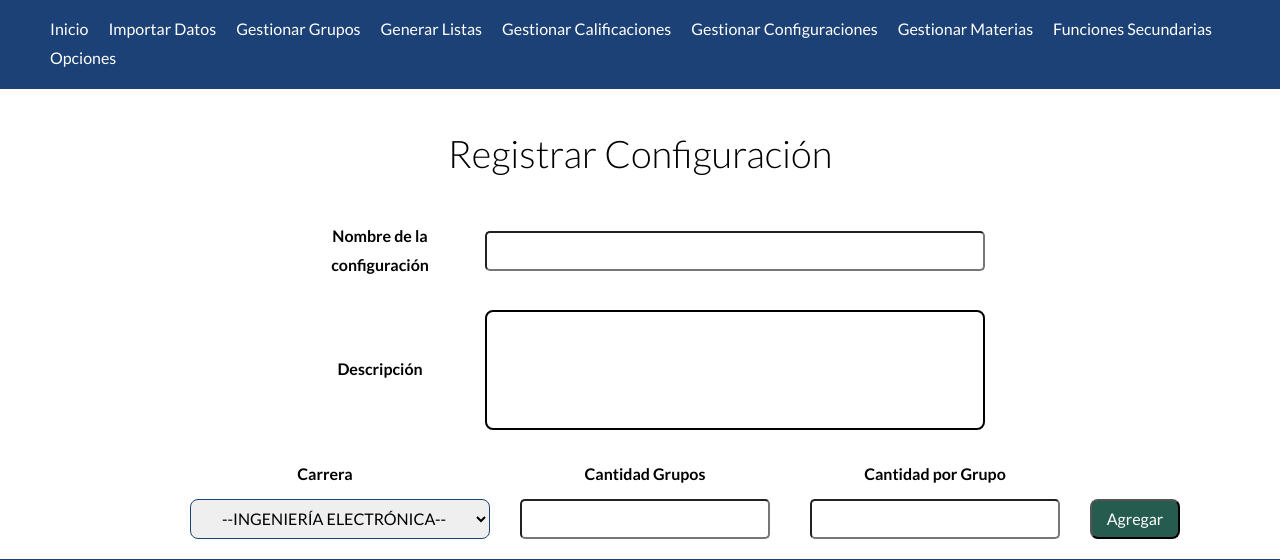
After one commit to Jen412/Sisani-, a PHP site: the page made by admin/Gestionar Configuraciones/RegistrarConfig.php in a window 1280 px wide. The commit adds this page. Shown: the part 283-843 px from the top of the page. Run offline with PHP 8.4, Linux system fonts and the light colour scheme; style sheets or scripts are compiled from the project's sources; some libraries are stand-ins or nearby versions.

Commit message:
Front-End para gestionar las configuraciones
Se establecieron las páginas para gestionar las configuraciones y se corrigió el tamaño de los botones en generar listas.

```diff
--- /dev/null
+++ b/admin/Gestionar Configuraciones/RegistrarConfig.php
@@ -0,0 +1,39 @@
+<?php
+    require "../../includes/funciones.php";
+    inlcuirTemplate('header');
+?>
+<main class="g_config">
+    <h1>Registrar Configuración</h1>
+    <form action="">
+        <div class="nombre">
+            <label >Nombre de la configuración</label>
+            <input type="text" value="">
+        </div>
+        <div class="descripcion">
+            <label >Descripción</label>
+            <textarea name="" id="" cols="48" rows="5"></textarea>
+        </div>
+        <div class="parametros">
+            <div class="carrera">
+                <label for="">Carrera</label>
+                <select>
+                    <option value="" disabled selected>--INGENIERÍA ELECTRÓNICA--</option>
+                </select>
+            </div>
+            <div class="cantidadG">
+                <label>Cantidad Grupos </label>
+                <input type="number">
+            </div>
+            <div class="cantidadXG">
+                <label>Cantidad por Grupo</label>
+                <input type="number">
+            </div>
+            <div class="btnAgregar">
+                <input type="submit" value="Agregar">
+            </div>
+        </div>
+    </form>
+</main>
+<?php
+    inlcuirTemplate('footer');
+?>
--- a/includes/templates/header.php
+++ b/includes/templates/header.php
@@ -51,11 +51,11 @@
                 <li><a href="/admin/Gestionar Calificaciones/ModificarCal.php">Modificar calificaciones </a></li>
             </ul>
         </li>
-        <li><a href="">Gestionar Configuraciones</a>
+        <li><a href="/admin/Gestionar Configuraciones/GestionarConfiguraciones.php">Gestionar Configuraciones</a>
             <ul>
-                <li><a href="">Registrar configuración </a></li>
-                <li><a href="">Ver configuraciones </a></li>
-                <li><a href="">Modificar configuración </a></li>
+                <li><a href="/admin/Gestionar Configuraciones/RegistrarConfig.php">Registrar configuración </a></li>
+                <li><a href="/admin/Gestionar Configuraciones/VerConfig.php">Ver configuraciones </a></li>
+                <li><a href="/admin/Gestionar Configuraciones/ModificarConfig.php">Modificar configuración </a></li>
             </ul>
         </li>
         <li><a href="/admin/Gestionar Materias/GestionarMat.php">Gestionar Materias</a>
--- a/src/scss/app.scss
+++ b/src/scss/app.scss
@@ -6,23 +6,26 @@
 //Layout
 @import 'layout/login';
 @import 'layout/admin';
-@import 'layout/importar';
-@import 'layout/importarDatos';
-@import 'layout/gestionarMenu';
+@import 'layout/Importar/importar';//Importar Datos
+@import 'layout/Importar/importarDatos';
+@import 'layout/gestionarMenu';//Gestionar Grupos
 @import 'layout/generarGrupos';
 @import 'layout/asignarMaestros';
 @import 'layout/verGrupos';
-@import 'layout/gestionarCalMenu';
+@import 'layout/Listas/listaContenidoOculto';//Generar Listas
+@import 'layout/Listas//listaMenu_Y_Botones';
+@import 'layout/Listas/listaAceptados';
+@import 'layout/Listas/listaModal';
+@import 'layout/gestionarCalMenu';//Gestionar Calificaciones
 @import 'layout/calificaciones';
-@import 'layout/Listas/listaContenidoOculto.scss';//Listas
-@import 'layout/Listas//listaMenu_Y_Botones.scss';
-@import 'layout/Listas/listaAceptados.scss';
-@import 'layout/Listas/listaModal.scss';
-@import 'layout/gestionarMat';
+@import 'layout/Configuraciones/RConfiguraciones';//Gestionar Configuraciones
+@import 'layout/Configuraciones/ModificarConfig';
+@import 'layout/Configuraciones/VerConfig';
+@import 'layout/gestionarMat';//Gestionar Materias
 @import 'layout/registrarMat';
 @import 'layout/modificarMat';
 @import 'layout/ModPromCen';
-@import 'layout/funcionesSecMenu';
+@import 'layout/funcionesSecMenu';//Fuciones Secundarias
 @import 'layout/respaldoBDD';
 @import 'layout/nuevoProceso';
 @import 'layout/RegistroNuevoUsuario';
--- /dev/null
+++ b/src/scss/layout/Configuraciones/_RConfiguraciones.scss
@@ -0,0 +1,96 @@
+.config{
+    margin-top: 2rem;
+}
+.buttConfig{
+    @include menu(3, 25rem);
+}
+.g_config{
+    display: block;
+    text-align: center;
+    margin-top: 3rem;
+
+}
+.descripcion{
+    display: flex;
+    margin-top: 2rem;
+    justify-content: center;
+    align-items: center;
+    gap: 2rem;
+    label{
+        width: 15rem;
+        text-align: center;
+
+    }
+    textarea{
+        resize: none;
+        width: 50rem;
+        height: 12rem;
+        display: inline;
+        background-color: $blanco;
+        color: black;
+        border: .2rem solid black;
+        border-radius: 0.8rem;
+    }
+}
+.nombre{
+    display: flex;
+    margin-top: 2rem;
+    justify-content: center;
+    align-items: center;
+    gap: 2rem;
+    label{
+        width: 15rem;
+        text-align: center;
+
+    }
+    input{
+        width: 50rem;
+        display: inline;
+        background-color: $blanco;
+        color: black;
+    }
+}
+.parametros{
+    display: flex;
+    margin-top: 2rem;
+    justify-content: center;
+    align-items: center;
+    gap: 2rem;
+    .carrera, .cantidadG, .cantidadXG{
+        label{
+            width: 25rem;
+            text-align: center;
+
+        }
+        select{
+            width: 30rem;
+            border: .1rem solid $azulMarino;
+            border-radius: 0.8rem;
+            height: 4rem;
+            cursor: pointer;
+            text-align: center;
+            display: inline;
+
+        }
+        input{
+            width: 25rem;
+            display: inline;
+            background-color: $blanco;
+            color: black;
+        }
+    }
+    .btnAgregar{
+        position: relative;
+        input{
+            position: absolute;
+            width: 9rem;
+            background-color: $verde;
+            color: $blanco;
+            border-radius: 0.8rem;
+            cursor: pointer;
+            top: .5rem;
+        }
+    }
+
+
+}
--- a/src/scss/layout/Listas/_listaAceptados.scss
+++ b/src/scss/layout/Listas/_listaAceptados.scss
@@ -41,7 +41,7 @@
 
         select{
             width: 12rem;
-            border: .2rem solid $azulMarino;
+            border: .2rem solid black;
             border-radius: 0.8rem;
             height: 4rem;
             cursor: pointer;
@@ -82,7 +82,7 @@
         width: 6rem;
         position: absolute;
         top: .5rem;
-        left: 34%;
+        left: 31%;
         width: 10%;
         display: inline-flex;
         margin-bottom: 4rem;
@@ -92,7 +92,7 @@
         position: absolute;
         display: inline-flex;
         top: 0rem;
-        left: 41%;
+        left: 40%;
         color: $verdeVariante;
         width: 5rem;
         height: 5rem;
--- a/src/scss/layout/Listas/_listaMenu_Y_Botones.scss
+++ b/src/scss/layout/Listas/_listaMenu_Y_Botones.scss
@@ -19,7 +19,7 @@
     gap: 5rem;
 
     .btnAllV{/*Botón en color averde para -Generar todas las listas-*/
-        width: 10%;
+        width: 15%;
         background-color: $verde;
         color: $blanco;
         border-radius: 0.8rem;
@@ -33,7 +33,7 @@
         cursor: pointer;
     }
     .btnChoseV{/*Botón en color verde para -Generar todas las listas por materia-*/
-        width: 15%;
+        width: 20%;
         background-color: $verde;
         color: $blanco;
         border-radius: 0.8rem;
```
Also changed, not shown: admin/Gestionar Configuraciones/GestionarConfiguraciones.php (added, +26 -0 lines), admin/Gestionar Configuraciones/ModificarConfig.php (added, +38 -0 lines), admin/Gestionar Configuraciones/VerConfig.php (added, +32 -0 lines), admin/index.php (+4 -4 lines), src/scss/layout/Configuraciones/_ModificarConfig.scss (added, +117 -0 lines), src/scss/layout/Configuraciones/_VerConfig.scss (added, +38 -0 lines), src/scss/layout/Importar/_importar.scss (renamed from src/scss/layout/_importar.scss), src/scss/layout/Importar/_importarDatos.scss (renamed from src/scss/layout/_importarDatos.scss).
